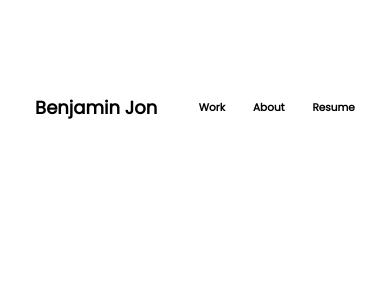
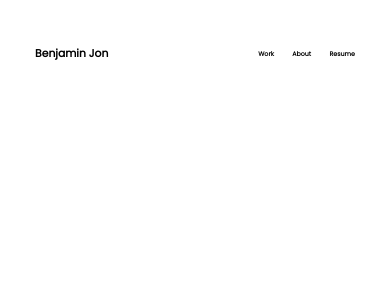
Before and after one commit to bjon1/bjon1-portfolio, a React (Vite) app in the folder portfolio/: page /resume in a window 390 px wide. Shown: the top 300 px of the page. Built offline with nearby package versions, Linux system fonts and the light colour scheme.

Commit message:
Fix font sizing issues in mobile devices

```diff
--- a/portfolio/src/App.css
+++ b/portfolio/src/App.css
@@ -54,6 +54,18 @@ button:hover {
 
 @media screen and (max-width: 900px) {
     :root {
-        font-size: 0.75rem;
+        font-size: 0.70rem;
     }
 }
+
+@media screen and (max-width: 600px) {
+    :root {
+        font-size: 0.60rem;
+    }
+}
+
+@media screen and (max-width: 400px) {
+    :root {
+        font-size: 0.45rem;
+    }
+}
--- a/portfolio/src/css/Navigation.css
+++ b/portfolio/src/css/Navigation.css
@@ -16,8 +16,8 @@
     color: blue;
 }
 
-@media screen and (max-width: 900px) {
+@media screen and (max-width: 1000px) {
     .nav {
-        height: 18rem;
+        height: 15rem;
     }
 }
```
